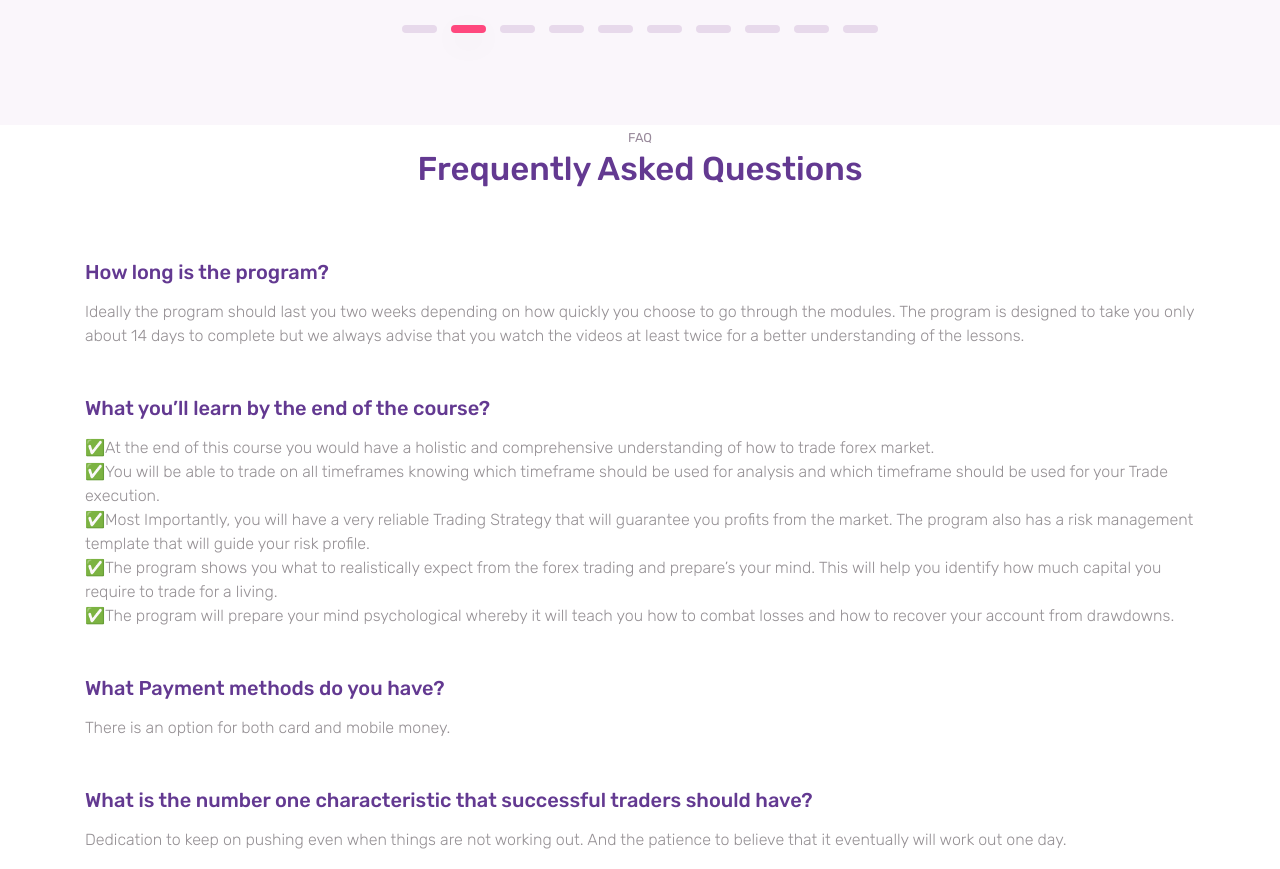
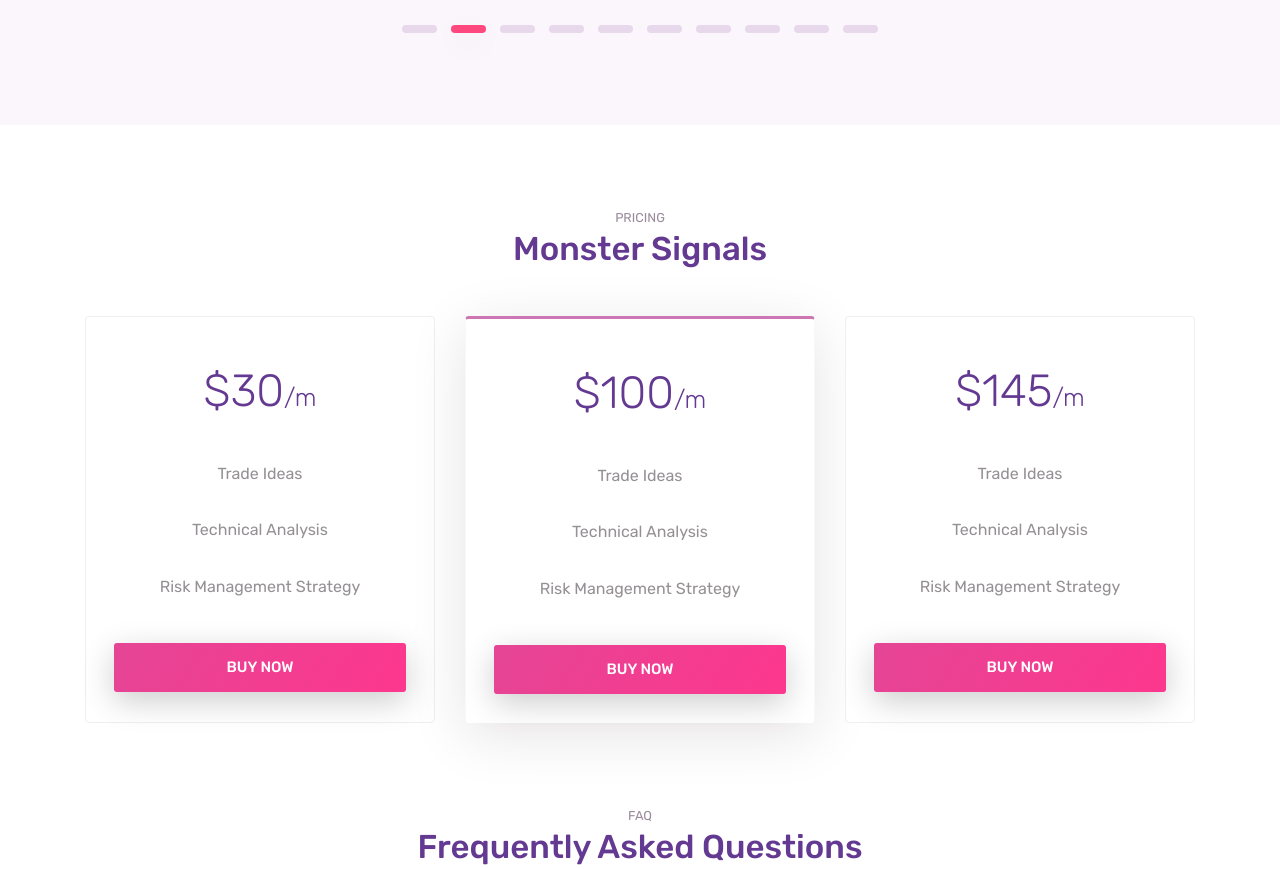
Before and after one commit to danielktd/monster, a plain HTML site: page index.html in a window 1280 px wide. Shown: the part 3700-4569 px from the top of the page. Drawn offline with Linux system fonts and the light colour scheme.

Commit message:
Update index.html

```diff
--- a/index.html
+++ b/index.html
@@ -221,7 +221,7 @@ We are so certain that the Program will change your trading and ultimately chang
 
 
 
- <!--
+
     <div class="section" id="pricing">
         <div class="container">
             <div class="section-title">
@@ -247,7 +247,7 @@ We are so certain that the Program will change your trading and ultimately chang
                 <div class="card pricing popular">
                     <div class="card-head">
 
-                        <span class="price">$90<sub>/m</sub></span>
+                        <span class="price">$100<sub>/m</sub></span>
                     </div>
                     <ul class="list-group list-group-flush">
                         <div class="list-group-item">Trade Ideas</div>
@@ -261,7 +261,7 @@ We are so certain that the Program will change your trading and ultimately chang
                 <div class="card pricing">
                     <div class="card-head">
 
-                        <span class="price">$150<sub>/m</sub></span>
+                        <span class="price">$145<sub>/m</sub></span>
                     </div>
                     <ul class="list-group list-group-flush">
                         <div class="list-group-item">Trade Ideas</div>
@@ -273,7 +273,7 @@ We are so certain that the Program will change your trading and ultimately chang
                     </div>
                 </div>
             </div>
-           // end .pricing -->
+
 
 
         </div>
```
